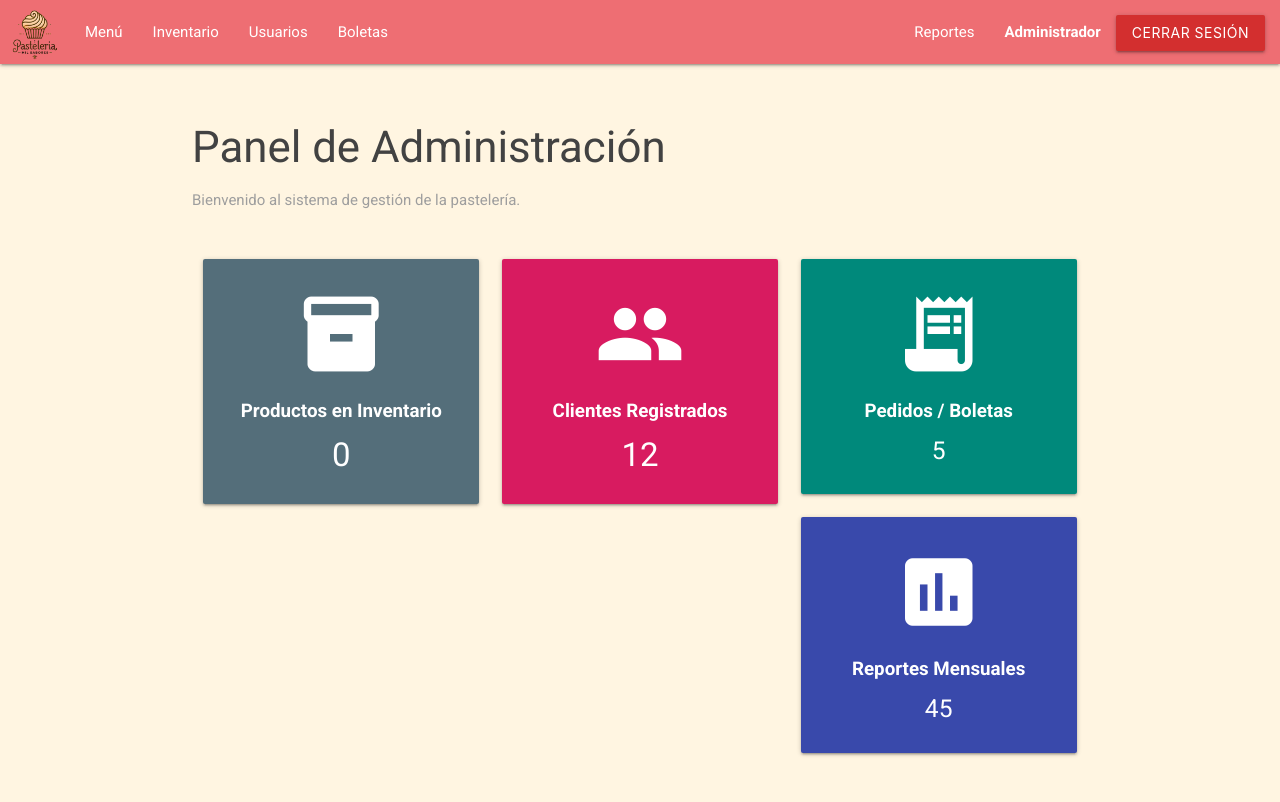
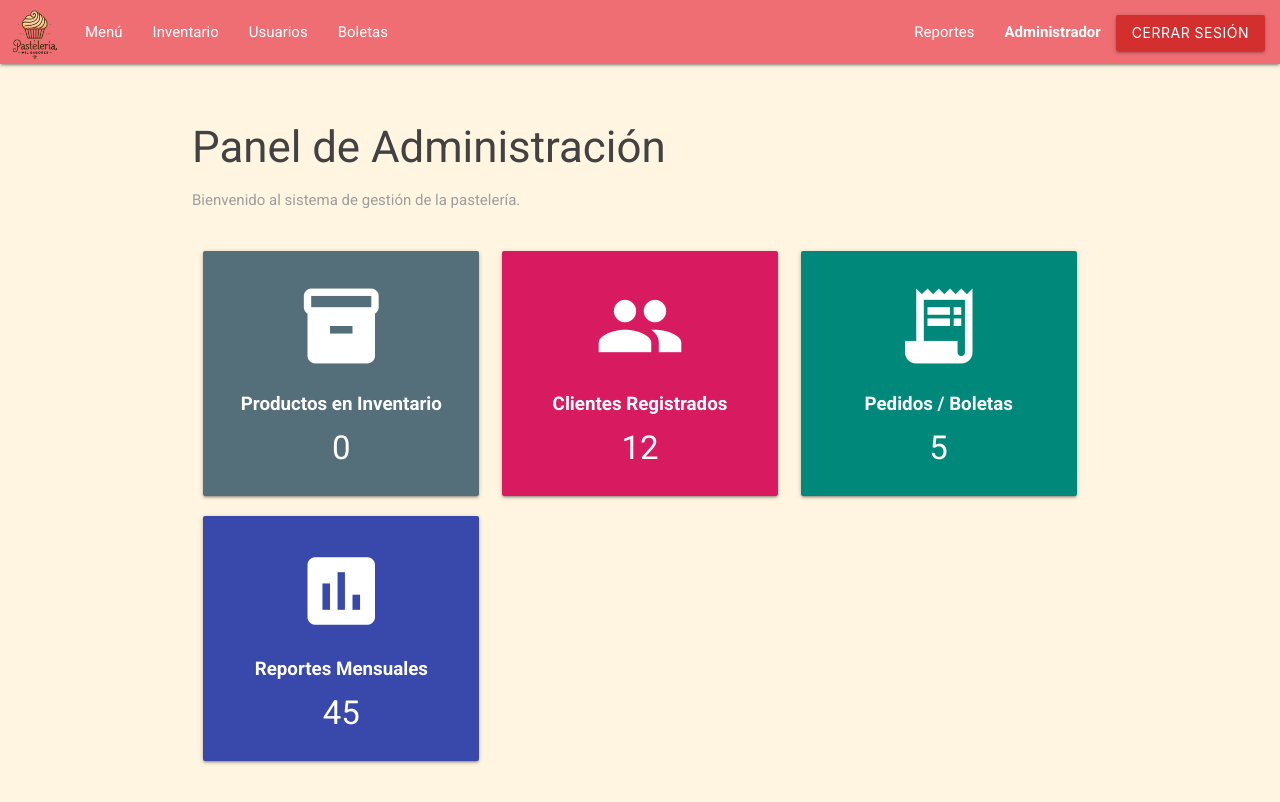
Before and after one commit to kiwibrain/Pasteleria_MS_React, a React (Vite) app: page /admin in a window 1280 px wide. Shown: the top 802 px of the page. Built offline with nearby package versions, Linux system fonts and the light colour scheme.

Commit message:
arreglos visuales a menu de admin

```diff
--- a/src/pages/Administrador/MenuPrincipal/MenuPrincipal.jsx
+++ b/src/pages/Administrador/MenuPrincipal/MenuPrincipal.jsx
@@ -22,9 +22,9 @@ function MenuAdmin() {
                 <h3 className="header grey-text text-darken-3">Panel de Administración</h3>
                 <p className="grey-text">Bienvenido al sistema de gestión de la pastelería.</p>
 
-                <div className="row" style={{ marginTop: '40px' }}>
-                    <div className="col s12 m4">
-                        <Link to="/admin/inventario" style={{ display: 'block' }}>
+                <div className={`row ${styles.filaFlex}`} style={{ marginTop: '40px'}}>
+                    <div className="col s12 m4" style={{marginBottom: '20px'}}>
+                        <Link to="/admin/inventario" style={{ display: 'block', height: '100%'}}>
                             <div className={`card blue-grey darken-1 hoverable ${styles.tarjetaAdmin}`}>
                                 <div className="card-content white-text center-align" style={{ padding: '30px 10px' }}>
                                     <i className="material-icons large">inventory_2</i>
@@ -34,8 +34,8 @@ function MenuAdmin() {
                             </div>
                         </Link>
                     </div>
-                    <div className="col s12 m4">
-                        <Link to="/admin/usuarios" style={{ display: 'block' }}>
+                    <div className="col s12 m4" style={{marginBottom: '20px'}}>
+                        <Link to="/admin/usuarios" style={{ display: 'block', height: '100%' }}>
                             <div className={`card pink darken-1 hoverable ${styles.tarjetaAdmin}`}>
                                 <div className="card-content white-text center-align" style={{ padding: '30px 10px' }}>
                                     <i className="material-icons large">group</i>
@@ -46,25 +46,25 @@ function MenuAdmin() {
                             </div>
                         </Link>
                     </div>
-                    <div className="col s12 m4">
-                        <Link to="/admin/boletas" style={{ display: 'block' }}>
+                    <div className="col s12 m4" style={{marginBottom: '20px'}}>
+                        <Link to="/admin/boletas" style={{ display: 'block', height: '100%' }}>
                             <div className={`card teal darken-1 hoverable ${styles.tarjetaAdmin}`}>
                                 <div className="card-content white-text center-align" style={{ padding: '30px 10px' }}>
                                     <i className="material-icons large">receipt_long</i>
                                     <span className="card-title" style={{ marginTop: '10px', fontWeight: 'bold' }}>Pedidos / Boletas</span>
-                                    <h5 style={{ margin: '10px 0 0 0' }}>5</h5>
+                                    <h2 style={{ margin: '10px 0 0 0' }}>5</h2>
                                 </div>
 
                             </div>
                         </Link>
                     </div>
-                    <div className="col s12 m4">
-                        <Link to="/admin/reportes" style={{ display: 'block' }}>
+                    <div className="col s12 m4" style={{marginBottom: '20px'}}>
+                        <Link to="/admin/reportes" style={{ display: 'block', height: '100%' }}>
                             <div className={`card indigo darken-1 hoverable ${styles.tarjetaAdmin}`}>
                                 <div className="card-content white-text center-align" style={{ padding: '30px 10px' }}>
                                     <i className="material-icons large">assessment</i>
                                     <span className="card-title" style={{ marginTop: '10px', fontWeight: 'bold' }}>Reportes Mensuales</span>
-                                    <h5 style={{ margin: '10px 0 0 0' }}>45</h5>
+                                    <h2 style={{ margin: '10px 0 0 0' }}>45</h2>
                                 </div>
 
                             </div>
--- a/src/pages/Administrador/MenuPrincipal/MenuPrincipal.module.css
+++ b/src/pages/Administrador/MenuPrincipal/MenuPrincipal.module.css
@@ -1,10 +1,15 @@
-.tarjeta-admin{
-    transition: transform 0.3s ease, box-shadow 0.3s ease filter 0.3s ease !important;
-    border-radius: 10px;
+.tarjetaAdmin{
+    transition: transform 0.3s ease, box-shadow 0.3s ease, filter 0.3s ease !important;
+    border-radius: 8px;
+    height: 100%;
+    display: flex;
+    flex-direction: column;
+    justify-content: center;
+    margin: 0 !important;
 }
 
-.tarjeta-admin:hover{
-    transform: translateY(-15px);
+.tarjetaAdmin:hover{
+    transform: translateY(-10px);
     filter: brightness(1.15);
     cursor: pointer;
 
```
